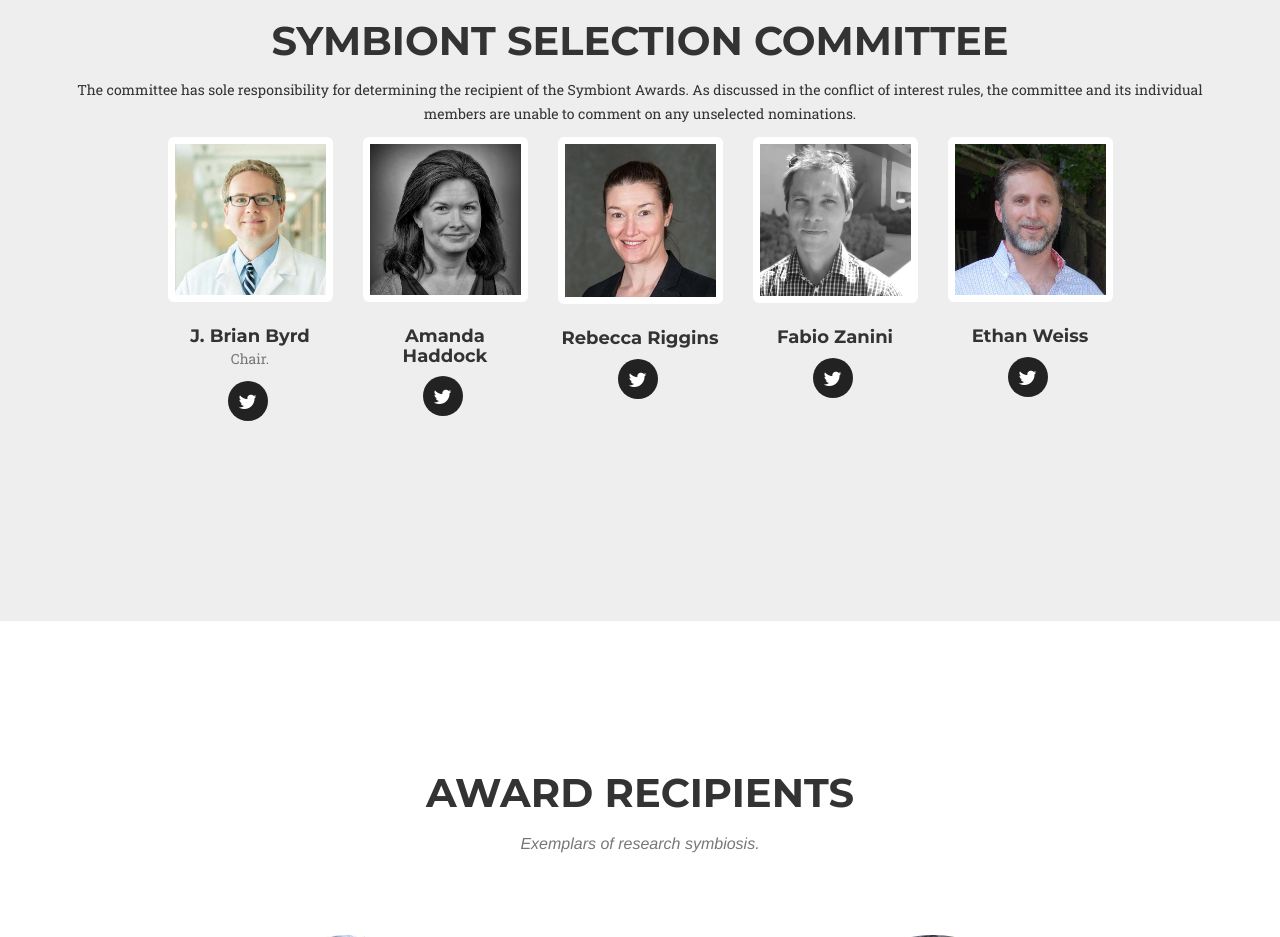
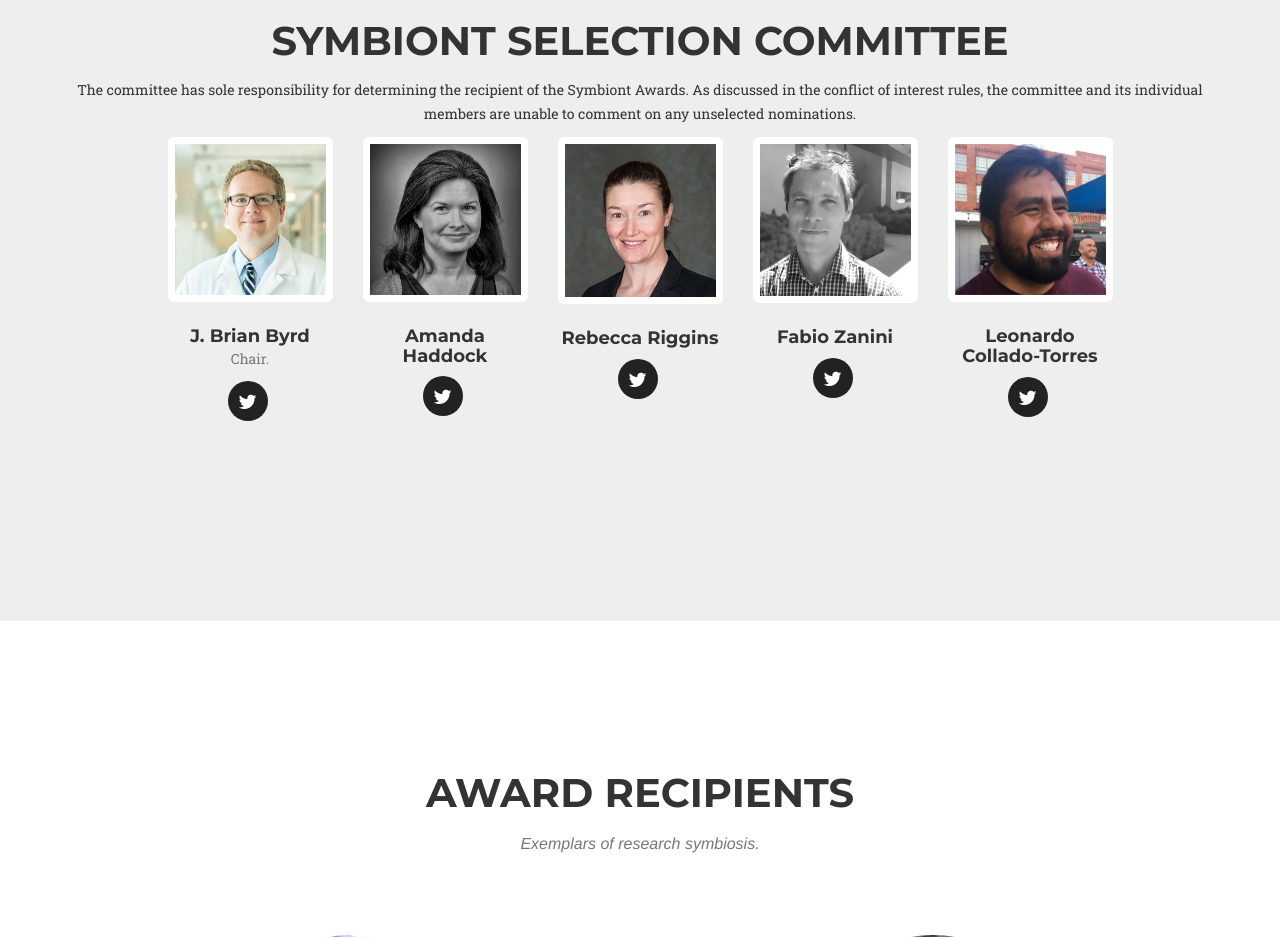
Before and after one commit to rp-award/symbiont-website, a website: page index.html in a window 1280 px wide. Shown: the part 3000-3937 px from the top of the page. Drawn offline with nearby package versions, Linux system fonts and the light colour scheme; a web font is replaced by a local one.

Commit message:
Leonardo is partof the team now

```diff
--- a/index.html
+++ b/index.html
@@ -331,11 +331,11 @@
           </div>
           <div class="col-sm-2">
             <div class="team-member">
-              <img src="img/team/ethan.jpg" class="img-responsive img-rounded" alt="">
-              <h4>Ethan Weiss</h4>
+              <img src="img/past-recipients/L_Collado_Torres.png" class="img-responsive img-rounded" alt="">
+              <h4>Leonardo Collado-Torres</h4>
               <p class="text-muted"><!--Award Cycles 2018-2021.*--></p>
               <ul class="list-inline social-buttons">
-                <li><a href="https://twitter.com/ethanjweiss"><i class="fa fa-twitter"></i></a></li>
+                <li><a href="https://twitter.com/fellgernon"><i class="fa fa-twitter"></i></a></li>
               </ul>
             </div>
           </div>
```
